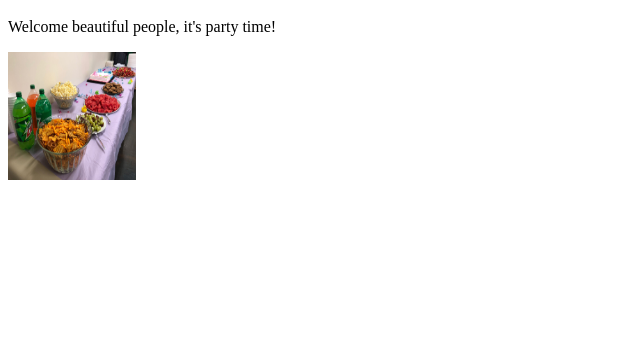
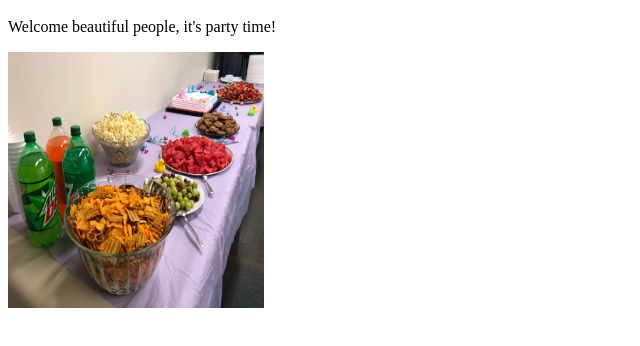
Before and after one commit to techyfaith/Training-materials, a plain HTML site: page index.html in a window 1280 px wide. Shown: the part 48-394 px from the top of the page, without its empty margins (0-640 px from the left). Drawn offline with Linux system fonts and the light colour scheme.

Commit message:
Update index.html

```diff
--- a/index.html
+++ b/index.html
@@ -8,7 +8,7 @@
   <body>
     <h1>Party Time! </h1>
     <p>Welcome beautiful people, it's party time! <br> </p>
-    <img src="MNNR8345.JPG" style= "width:128px; height: 128px;">
+    <img src="MNNR8345.JPG" style= "width:256px; height: 256px;">
       <body>
 
 </html>
```
